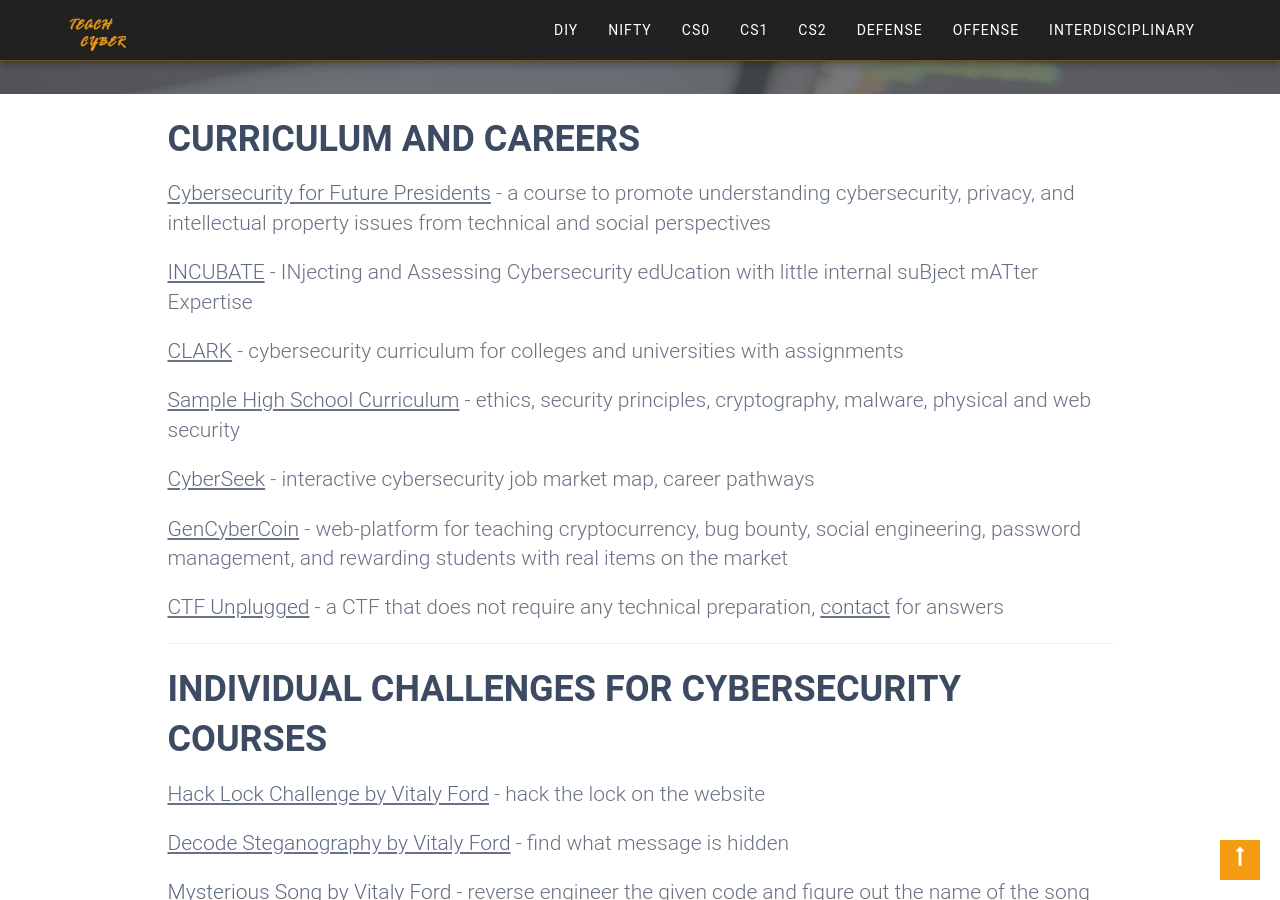
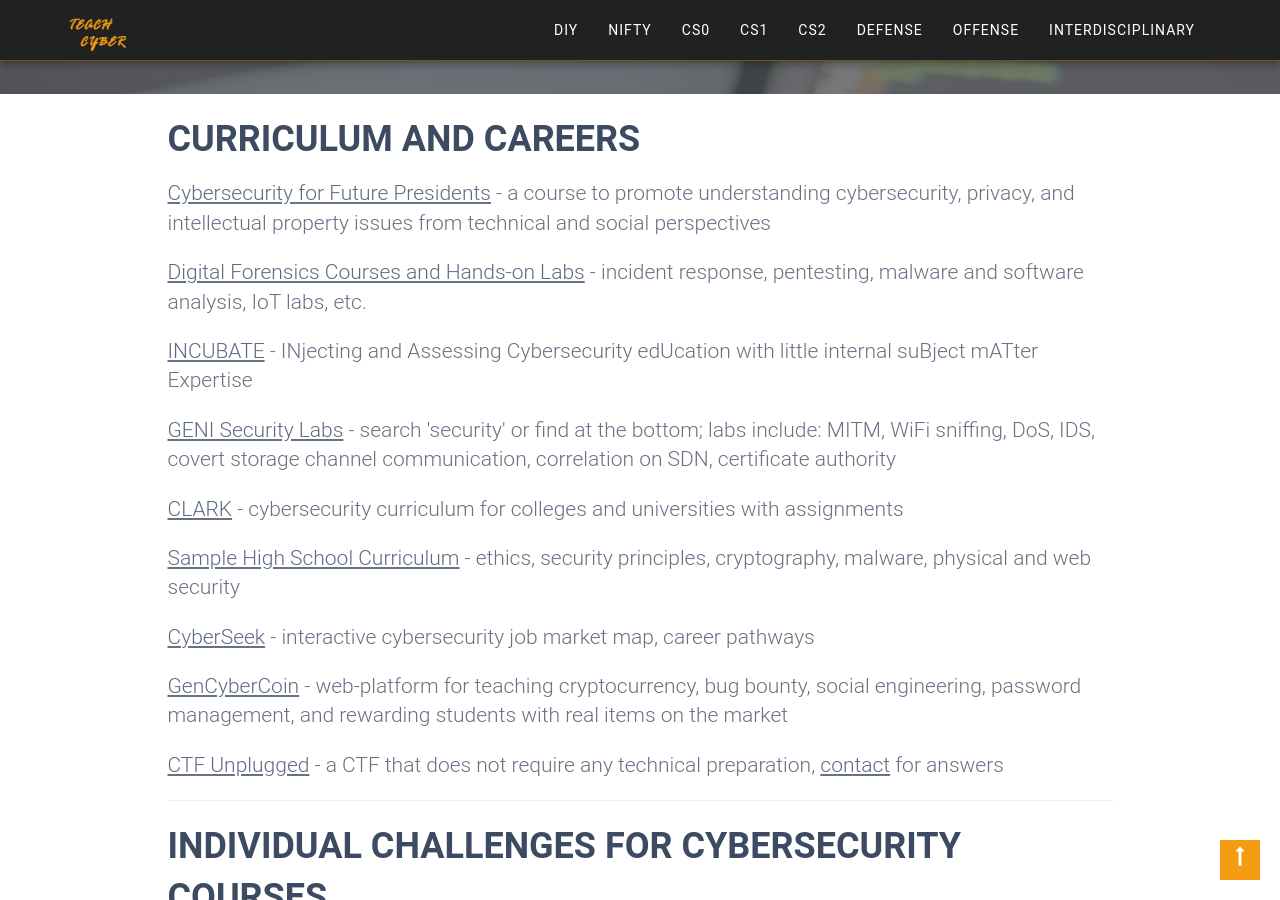
Before and after one commit to teachcyber/teachcyber.github.io, a Jekyll site: the page built from diy.html, in a window 1280 px wide and 900 px high, scrolled down 406 px. Built offline with Jekyll 4.4.1, drawn with Linux system fonts in a browser that asks for light colours.

Commit message:
Add cyberforensics and GENI labs under DIY

```diff
--- a/_data/diy.yml
+++ b/_data/diy.yml
@@ -4,9 +4,17 @@
       description: "a course to promote understanding cybersecurity, privacy, and intellectual property issues from technical and social perspectives"
       url: "http://research.lemoyne.edu/Cybersecurity-for-Future-Presidents"
 
+    - name: "Digital Forensics Courses and Hands-on Labs"
+      description: "incident response, pentesting, malware and software analysis, IoT labs, etc."
+      url: "http://cyberforensic.net/"
+
     - name: "INCUBATE"
       description: "INjecting and Assessing Cybersecurity edUcation with little internal suBject mATter Expertise"
       url: "http://research.lemoyne.edu/incubate#modules"
+
+    - name: "GENI Security Labs"
+      description: "search 'security' or find at the bottom; labs include: MITM, WiFi sniffing, DoS, IDS, covert storage channel communication, correlation on SDN, certificate authority"
+      url: "http://www.cs.unc.edu/Research/geni/geniExercises/"
 
     - name: "CLARK"
       description: "cybersecurity curriculum for colleges and universities with assignments"
```
